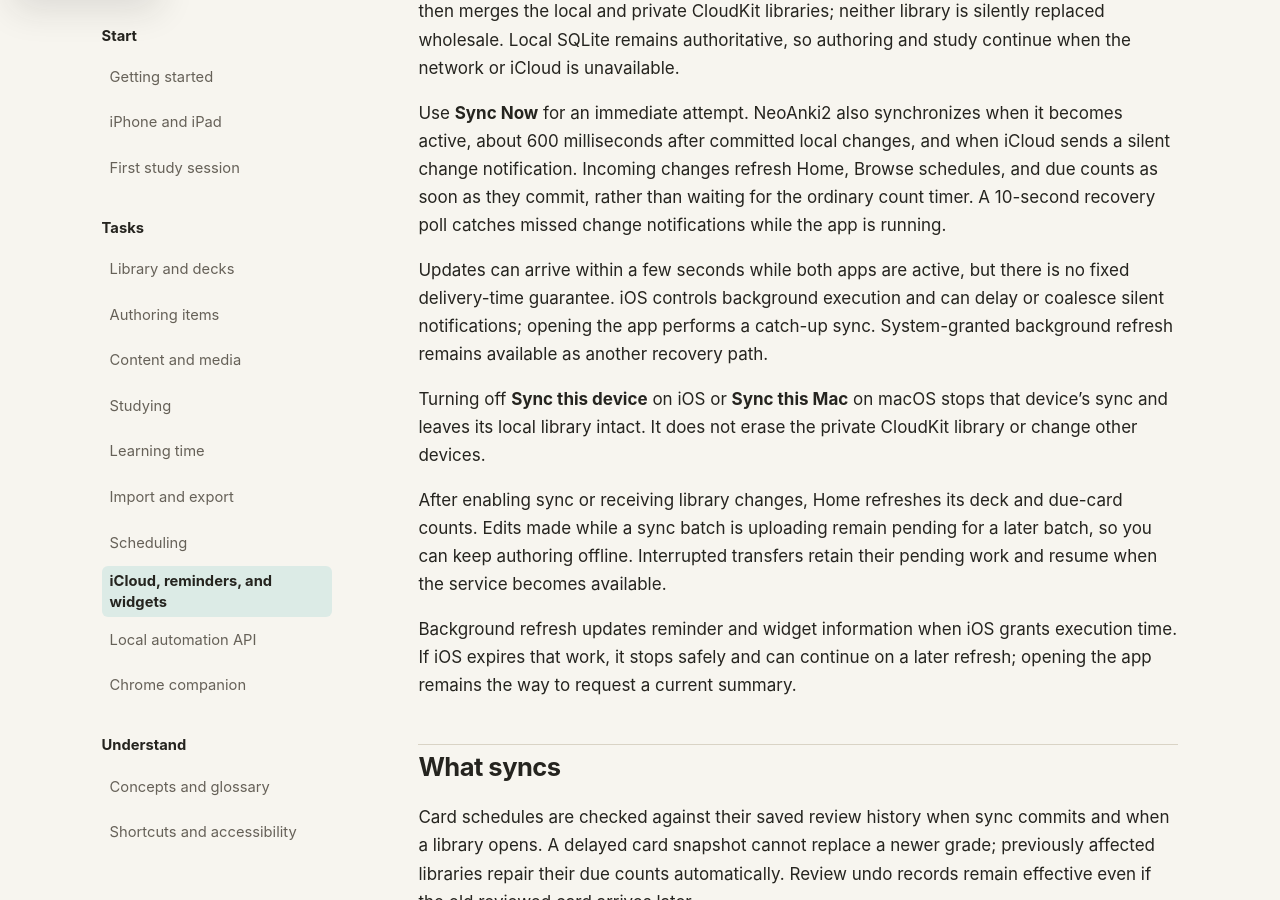
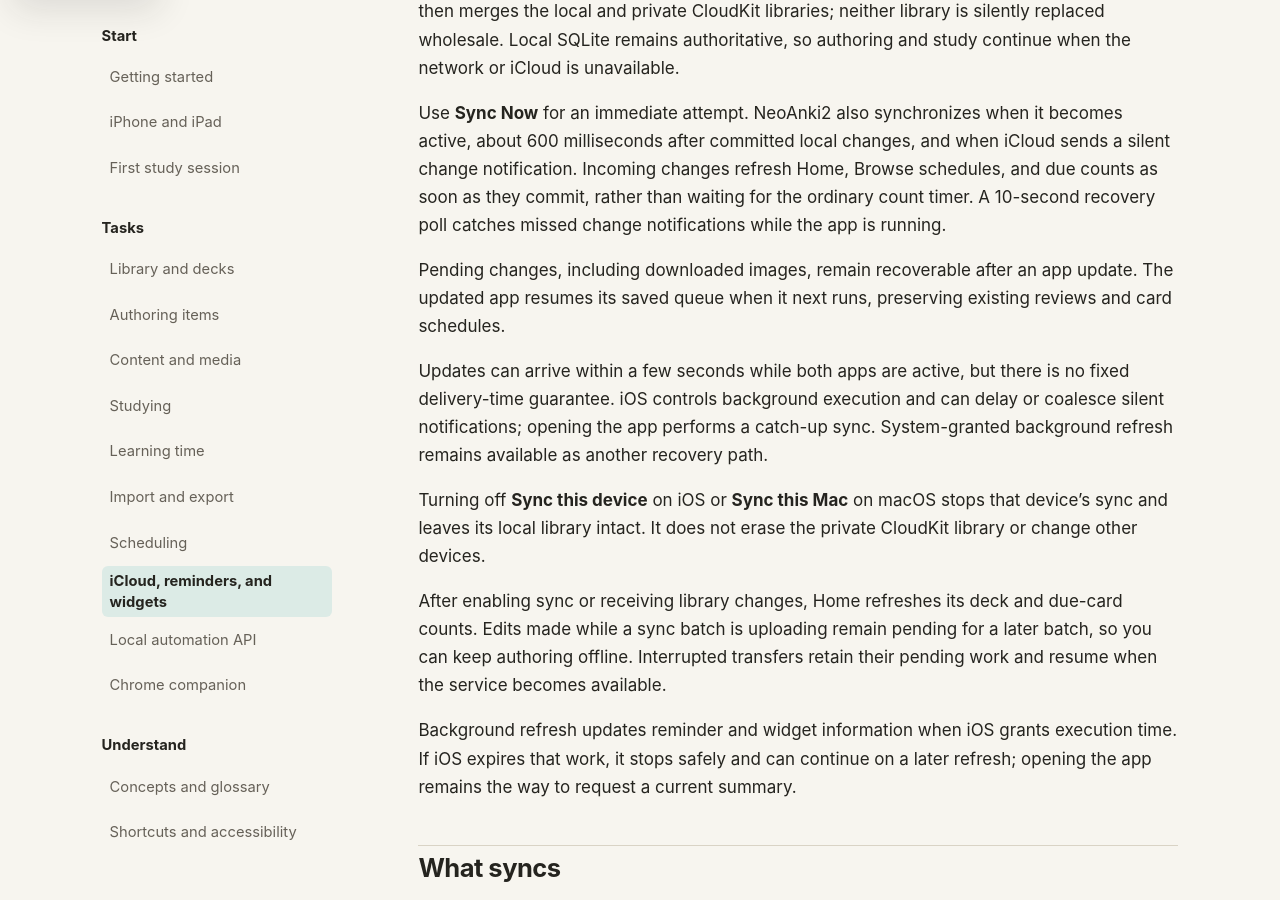
Before and after one commit to neoanki2/neoanki2, a Jekyll site: the page built from docs/user/sync-reminders-widgets.md, in a window 1280 px wide and 900 px high, scrolled down 2177 px. Built offline with Jekyll 4.4.1, drawn with Linux system fonts in a browser that asks for light colours.

Commit message:
Document saved sync queue recovery after app updates

```diff
--- a/docs/user/sync-reminders-widgets.md
+++ b/docs/user/sync-reminders-widgets.md
@@ -97,6 +97,10 @@ iCloud sends a silent change notification. Incoming changes refresh Home,
 Browse schedules, and due counts as soon as they commit, rather than waiting
 for the ordinary count timer. A 10-second recovery poll catches missed change
 notifications while the app is running.
+
+Pending changes, including downloaded images, remain recoverable after an app
+update. The updated app resumes its saved queue when it next runs, preserving
+existing reviews and card schedules.
 
 Updates can arrive within a few seconds while both apps are active, but there
 is no fixed delivery-time guarantee. iOS controls background execution and can
```
